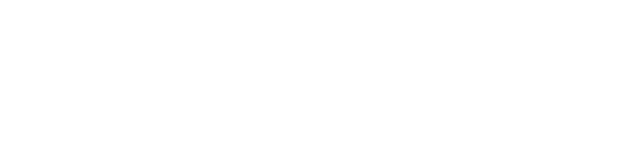
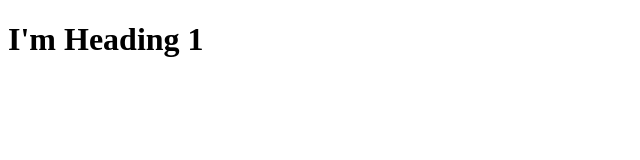
Before and after one commit to YupitoUM/pengyu.github.io, a plain HTML site: page index.html in a window 1280 px wide. Shown: the whole page, without its empty margins (0-640 px from the left). Drawn offline with Linux system fonts and the light colour scheme.

Commit message:
added heading

```diff
--- a/index.html
+++ b/index.html
@@ -5,5 +5,7 @@
     <meta name="viewport" content="width=device-width, initial-scale=1.0" />
     <title>Document</title>
   </head>
-  <body></body>
+  <body>
+    <h1>I'm Heading 1</h1>
+  </body>
 </html>
```
